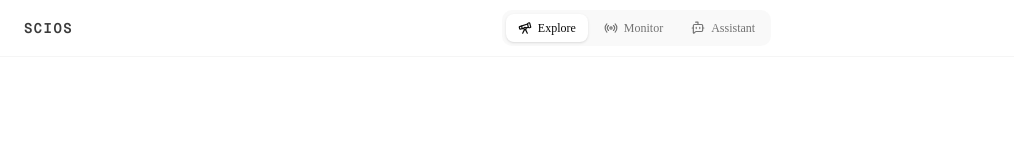
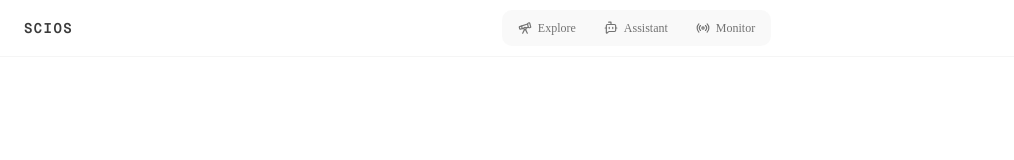
Before and after one commit to HuberyLL/SCIOS, a Next.js app in the folder frontend/: page / in a window 1280 px wide. Shown: the top 160 px of the page, without its empty margins (0-1014 px from the left). Built offline with nearby package versions, Linux system fonts and the light colour scheme.

Commit message:
feat: add redirects for home page and enhance app header with tab navigation

```diff
--- a/frontend/app/assistant/page.tsx
+++ b/frontend/app/assistant/page.tsx
@@ -1,6 +1,6 @@
 "use client";
 
-import { useCallback, useState } from "react";
+import { Suspense, useCallback, useState } from "react";
 import { AppHeader } from "@/components/app-header";
 import { SessionSidebar } from "@/components/assistant/session-sidebar";
 import { ChatContainer } from "@/components/assistant/chat-container";
@@ -12,7 +12,7 @@ import {
   ResizableHandle,
 } from "@/components/ui/resizable";
 
-export default function AssistantPage() {
+function AssistantContent() {
   const [sessionId, setSessionId] = useState<string | null>(null);
 
   const {
@@ -83,3 +83,11 @@ export default function AssistantPage() {
     </div>
   );
 }
+
+export default function AssistantPage() {
+  return (
+    <Suspense>
+      <AssistantContent />
+    </Suspense>
+  );
+}
--- a/frontend/app/page.tsx
+++ b/frontend/app/page.tsx
@@ -1,6 +1,7 @@
 "use client";
 
-import { useCallback, useEffect, useState } from "react";
+import { Suspense, useCallback, useEffect, useState } from "react";
+import { useSearchParams } from "next/navigation";
 import { AnimatePresence, motion } from "framer-motion";
 import { AppHeader } from "@/components/app-header";
 import { SearchHero } from "@/components/exploration/search-hero";
@@ -12,8 +13,15 @@ import type { ExplorationReport } from "@/types";
 
 type ExplorationPhase = "idle" | "loading" | "completed" | "failed";
 
-export default function Home() {
-  const [activeTab, setActiveTab] = useState("explore");
+function HomeContent() {
+  const searchParams = useSearchParams();
+  const tab = searchParams.get("tab") || "explore";
+
+  const [activeTab, setActiveTab] = useState(tab);
+
+  useEffect(() => {
+    setActiveTab(tab);
+  }, [tab]);
 
   // Exploration state machine
   const [phase, setPhase] = useState<ExplorationPhase>("idle");
@@ -98,7 +106,7 @@ export default function Home() {
 
   return (
     <div className="flex min-h-screen flex-col bg-background">
-      <AppHeader activeTab={activeTab} onTabChange={setActiveTab} />
+      <AppHeader />
 
       <main className="flex-1">
         <AnimatePresence mode="wait">
@@ -157,3 +165,11 @@ export default function Home() {
     </div>
   );
 }
+
+export default function Home() {
+  return (
+    <Suspense>
+      <HomeContent />
+    </Suspense>
+  );
+}
--- a/frontend/components/app-header.tsx
+++ b/frontend/components/app-header.tsx
@@ -1,64 +1,43 @@
 "use client";
 
 import Link from "next/link";
-import { usePathname } from "next/navigation";
+import { usePathname, useSearchParams } from "next/navigation";
 import { Telescope, Radio, BotMessageSquare } from "lucide-react";
 import { cn } from "@/lib/utils";
 
-interface AppHeaderProps {
-  activeTab?: string;
-  onTabChange?: (tab: string) => void;
-}
+export function AppHeader() {
+  const pathname = usePathname();
+  const searchParams = useSearchParams();
+  const isAssistant = pathname?.startsWith("/assistant");
+  const isHome = pathname === "/";
+  const tab = searchParams.get("tab");
 
-export function AppHeader({ activeTab, onTabChange }: AppHeaderProps) {
-  const pathname = usePathname();
-  const isAssistant = pathname?.startsWith("/assistant");
+  const isExplore = isHome && tab === "explore";
+  const isMonitor = isHome && tab === "monitor";
 
   return (
     <header className="sticky top-0 z-50 w-full border-b border-border/40 bg-background/80 backdrop-blur-sm">
       <div className="mx-auto flex h-14 max-w-7xl items-center justify-between px-6">
         <Link
-          href="/"
+          href="/assistant"
           className="select-none font-mono text-sm font-semibold tracking-widest uppercase text-foreground/80 hover:text-foreground transition-colors"
         >
           SCIOS
         </Link>
 
         <nav className="flex items-center gap-1 rounded-lg bg-muted/60 p-1">
-          <button
-            onClick={() => {
-              if (isAssistant) {
-                window.location.href = "/";
-              }
-              onTabChange?.("explore");
-            }}
+          <Link
+            href="/?tab=explore"
             className={cn(
               "inline-flex items-center gap-1.5 rounded-md px-3 py-1.5 text-xs font-medium transition-colors",
-              !isAssistant && activeTab === "explore"
+              isExplore
                 ? "bg-background text-foreground shadow-sm"
                 : "text-muted-foreground hover:text-foreground",
             )}
           >
             <Telescope className="h-3.5 w-3.5" />
             Explore
-          </button>
-          <button
-            onClick={() => {
-              if (isAssistant) {
-                window.location.href = "/";
-              }
-              onTabChange?.("monitor");
-            }}
-            className={cn(
-              "inline-flex items-center gap-1.5 rounded-md px-3 py-1.5 text-xs font-medium transition-colors",
-              !isAssistant && activeTab === "monitor"
-                ? "bg-background text-foreground shadow-sm"
-                : "text-muted-foreground hover:text-foreground",
-            )}
-          >
-            <Radio className="h-3.5 w-3.5" />
-            Monitor
-          </button>
+          </Link>
           <Link
             href="/assistant"
             className={cn(
@@ -71,6 +50,18 @@ export function AppHeader({ activeTab, onTabChange }: AppHeaderProps) {
             <BotMessageSquare className="h-3.5 w-3.5" />
             Assistant
           </Link>
+          <Link
+            href="/?tab=monitor"
+            className={cn(
+              "inline-flex items-center gap-1.5 rounded-md px-3 py-1.5 text-xs font-medium transition-colors",
+              isMonitor
+                ? "bg-background text-foreground shadow-sm"
+                : "text-muted-foreground hover:text-foreground",
+            )}
+          >
+            <Radio className="h-3.5 w-3.5" />
+            Monitor
+          </Link>
         </nav>
 
         <div className="w-14" />
--- a/frontend/components/assistant/session-sidebar.tsx
+++ b/frontend/components/assistant/session-sidebar.tsx
@@ -123,11 +123,19 @@ export function SessionSidebar({
           {!loading &&
             !error &&
             sessions.map((s) => (
-              <button
+              <div
                 key={s.id}
+                role="button"
+                tabIndex={0}
                 onClick={() => onSelectSession(s.id)}
+                onKeyDown={(e) => {
+                  if (e.key === "Enter" || e.key === " ") {
+                    e.preventDefault();
+                    onSelectSession(s.id);
+                  }
+                }}
                 className={cn(
-                  "group flex w-full items-start gap-2 rounded-md px-2.5 py-2 text-left transition-colors",
+                  "group flex w-full cursor-pointer items-start gap-2 rounded-md px-2.5 py-2 text-left transition-colors",
                   currentSessionId === s.id
                     ? "bg-accent text-accent-foreground"
                     : "text-muted-foreground hover:bg-accent/50 hover:text-foreground",
@@ -148,7 +156,7 @@ export function SessionSidebar({
                 >
                   <Trash2 className="h-3 w-3" />
                 </button>
-              </button>
+              </div>
             ))}
 
           {!loading && !error && sessions.length === 0 && (
--- a/frontend/next.config.ts
+++ b/frontend/next.config.ts
@@ -1,6 +1,21 @@
 import type { NextConfig } from "next";
 
 const nextConfig: NextConfig = {
+  async redirects() {
+    return [
+      {
+        source: "/",
+        destination: "/assistant",
+        permanent: false,
+        missing: [
+          {
+            type: "query",
+            key: "tab",
+          },
+        ],
+      },
+    ];
+  },
   async rewrites() {
     return [
       {
```
Also changed, not shown: 1 other file (tests, documents, lock files or other folders).
